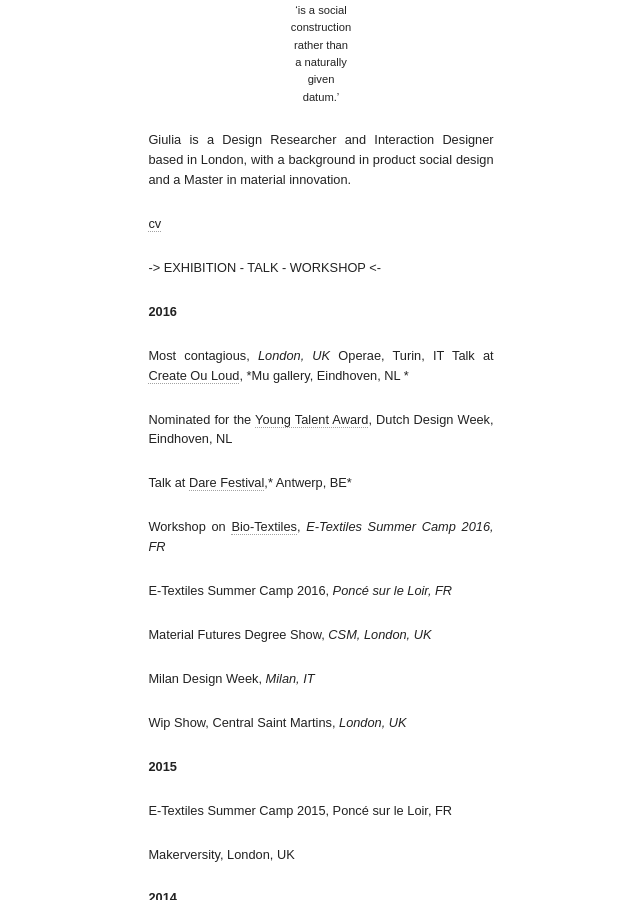
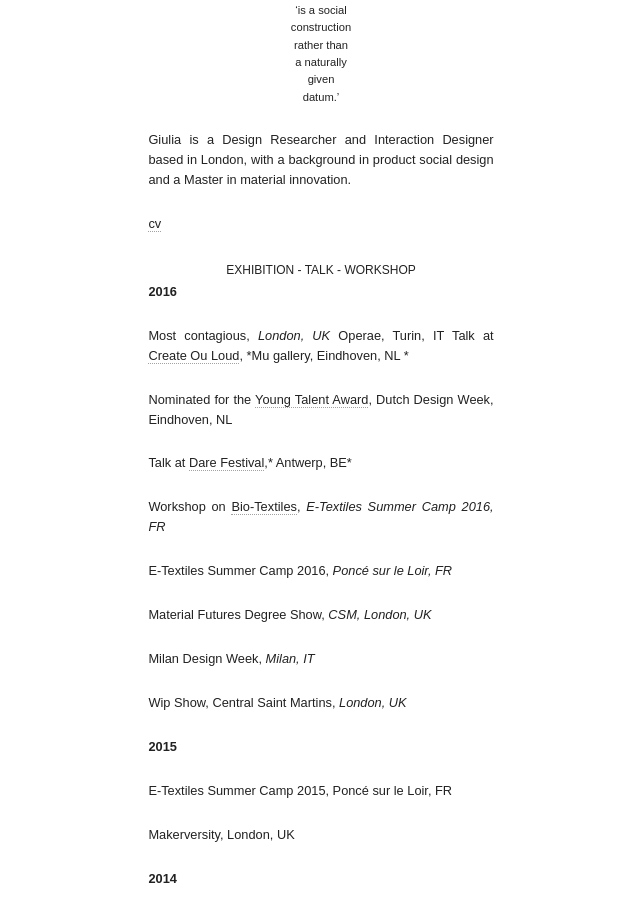
Before and after one commit to giuliatomasello/giuliatomasello.github.io, a Jekyll site: the page built from index.md, in a window 1280 px wide and 900 px high, scrolled down 494 px. Shown: the whole window, without its empty margins (319-959 px from the left). Built offline with Jekyll 4.4.1, drawn with Linux system fonts in a browser that asks for light colours; nearby versions of some CDN libraries.

```diff
--- a/index.md
+++ b/index.md
@@ -23,7 +23,7 @@ Giulia is a Design Researcher and Interaction Designer based in London, with a b
 [cv](http://issuu.com/giuliatomasello4/docs/cv_giulia_tomasello)
 
 
--> EXHIBITION - TALK - WORKSHOP <-
+<center> EXHIBITION - TALK - WORKSHOP </center>
 
 **2016**
 
```
